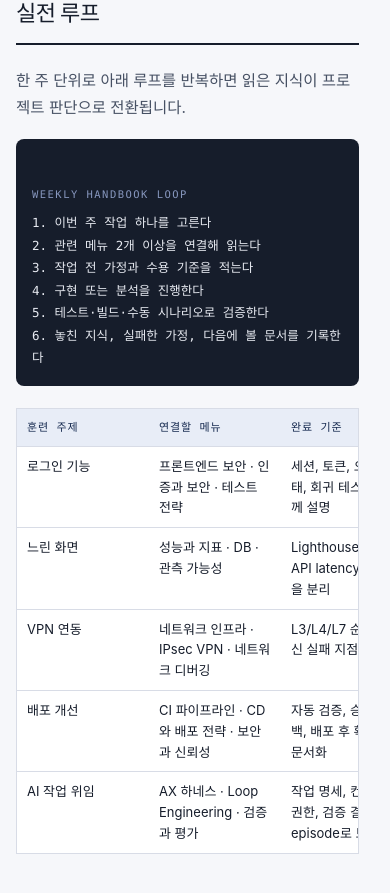
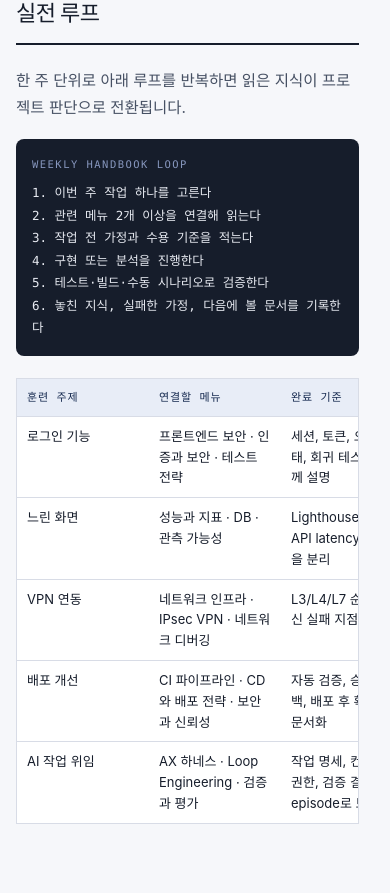
Before and after one commit to khe0124/handbook, a React (Vite) app: page / in a window 390 px wide. Shown: the part 5148-6041 px from the top of the page. Built offline with nearby package versions, Linux system fonts and the light colour scheme.

Commit message:
Adjust serial card mobile padding

```diff
--- a/src/handbook/handbook.css
+++ b/src/handbook/handbook.css
@@ -663,7 +663,7 @@
   }
 
   .handbook-main .serial-card {
-    padding: 46px 16px 16px;
+    padding: 16px;
     margin: 18px 0;
     font-size: 12.5px;
     line-height: 1.8;
```
Also changed, not shown: 1 other file (tests, documents, lock files or other folders).
